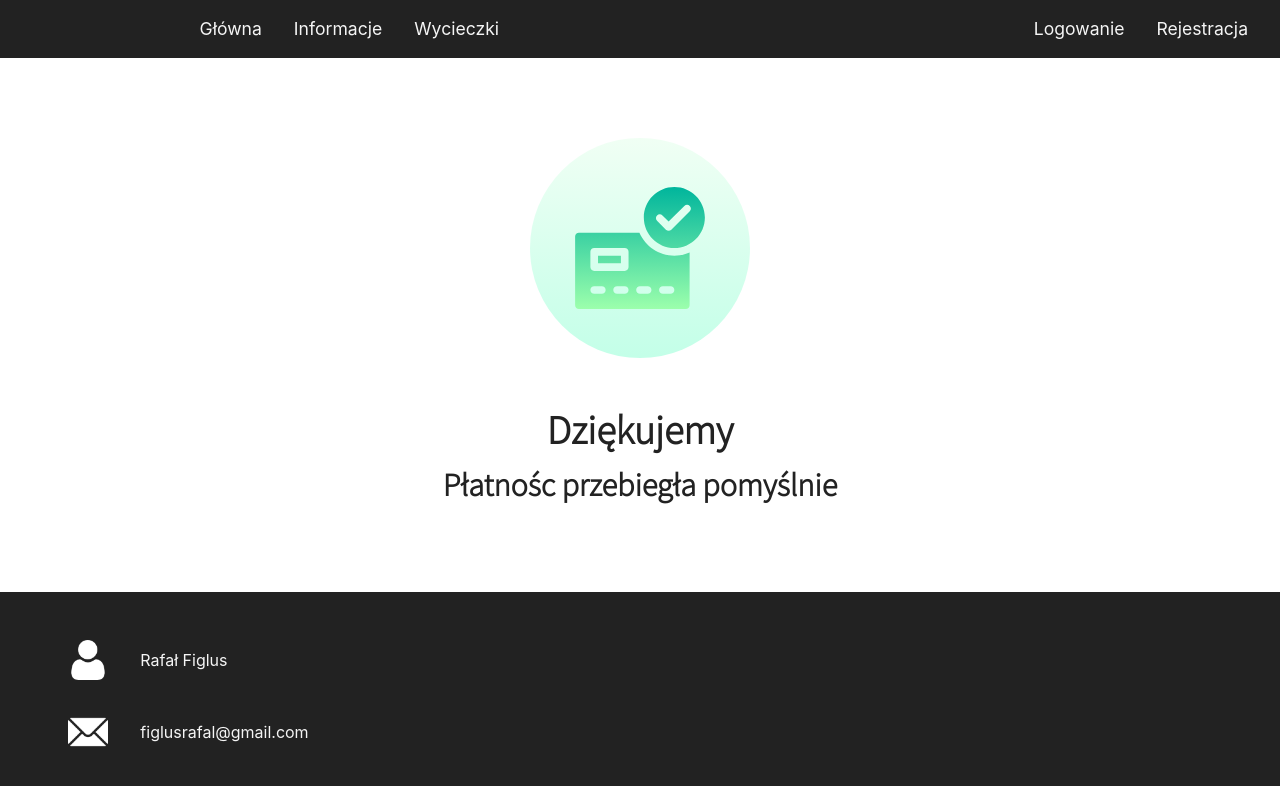
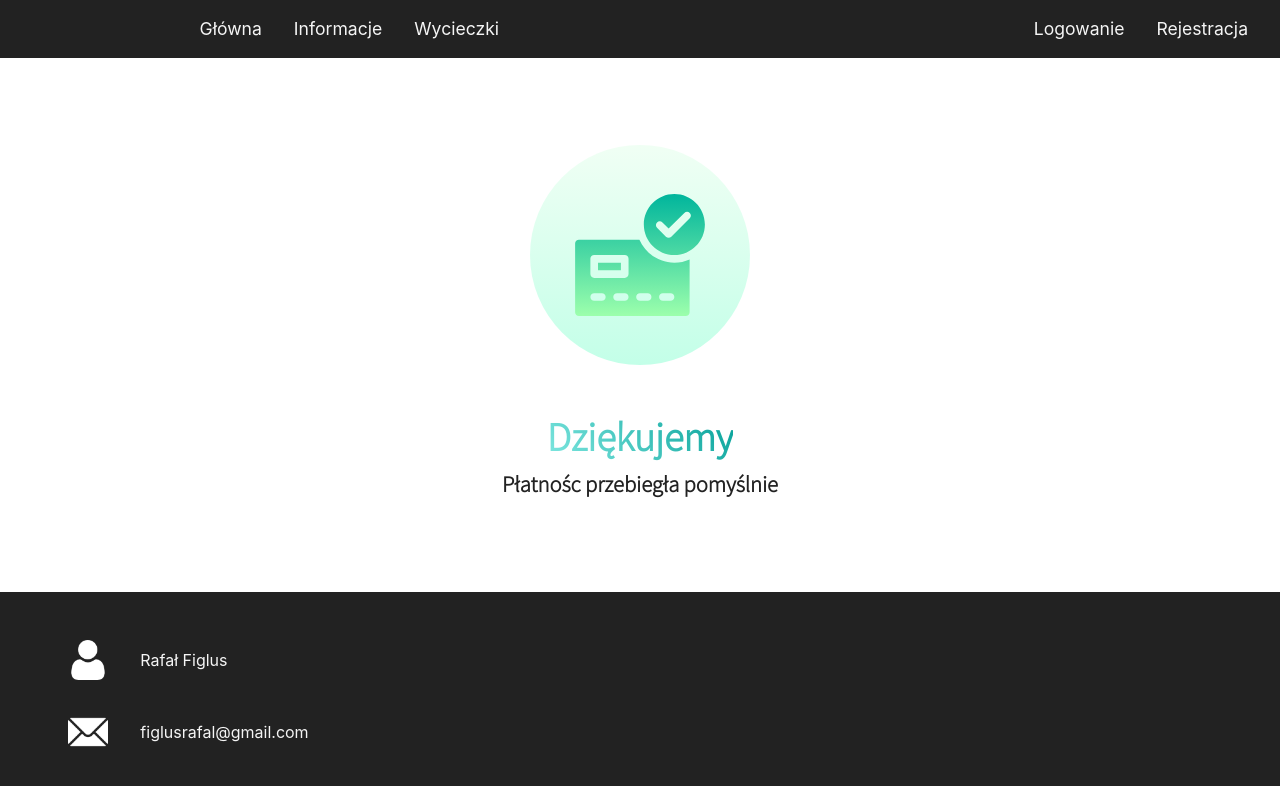
Before and after one commit to navuyi/Praca-Inzynierska-2022, a React (Create React App) app: page /payment/success in a window 1280 px wide. Shown: the top 786 px of the page. Built offline with nearby package versions, Linux system fonts and the light colour scheme; what use-query-params would draw is missing.

Commit message:
after payment views

```diff
--- a/src/pages/PaymentRevoked.js
+++ b/src/pages/PaymentRevoked.js
@@ -15,7 +15,7 @@ function PaymentRevoked() {
                 </Row>
                 <Row className={"d-flex flex-column align-items-center mt-5"}>
                     <h1> Płatność nie została dokonana! </h1>
-                    <h2> Twój zapis na ofertę pozostaje aktywny ale musi zostać opłacony w ciągu 3 dni!</h2>
+                    <h2> Twój zapis na ofertę pozostaje aktywny ale musi zostać opłacony w ciągu 24 godzin!</h2>
                     <h3> Po tym czasie zostanie automatycznie usunięty. </h3>
                 </Row>
             </Container>
--- a/src/styles/pages-styling/paymentSuccess.css
+++ b/src/styles/pages-styling/paymentSuccess.css
@@ -11,6 +11,12 @@
     font-family: 'Source Sans Pro', sans-serif;
     font-weight: bold;
 }
+.paymentSuccess h1{
+    background: -webkit-linear-gradient(45deg, #81e8e1, #04a098);
+    -webkit-background-clip: text;
+    -webkit-text-fill-color: transparent;
+}
 .paymentSuccess h2{
     margin-top: 0.1em;
+    font-size: 1.4rem;
 }
```
